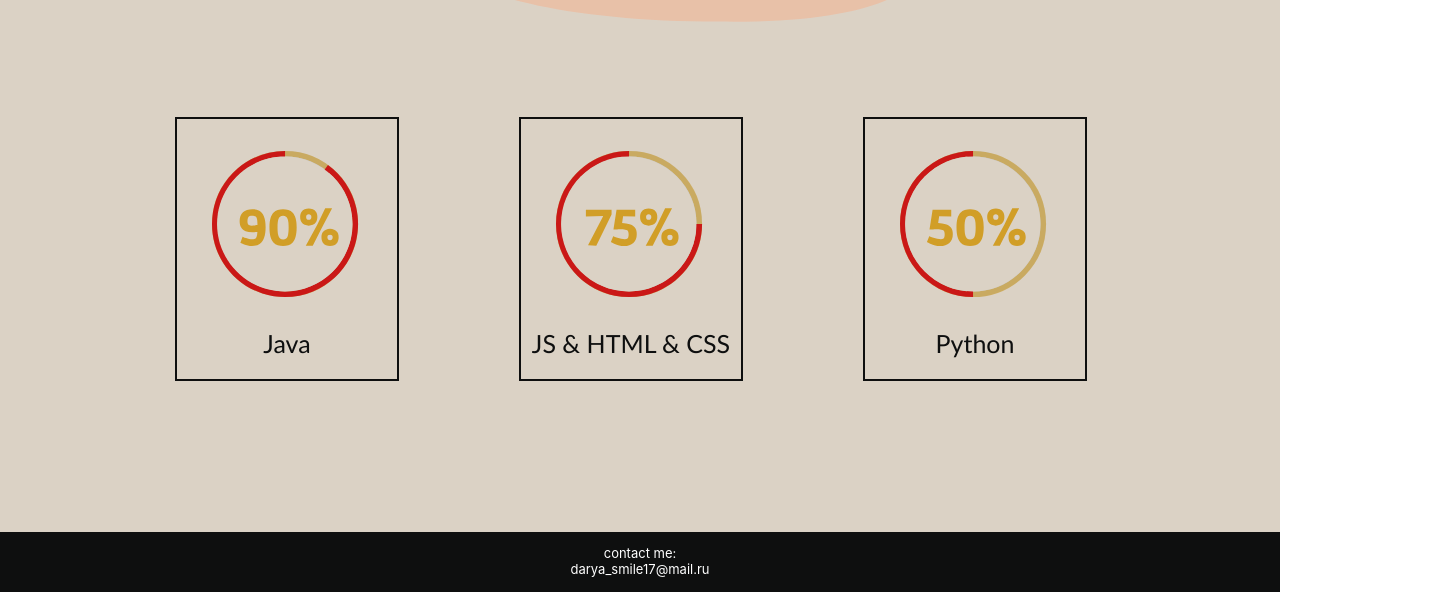
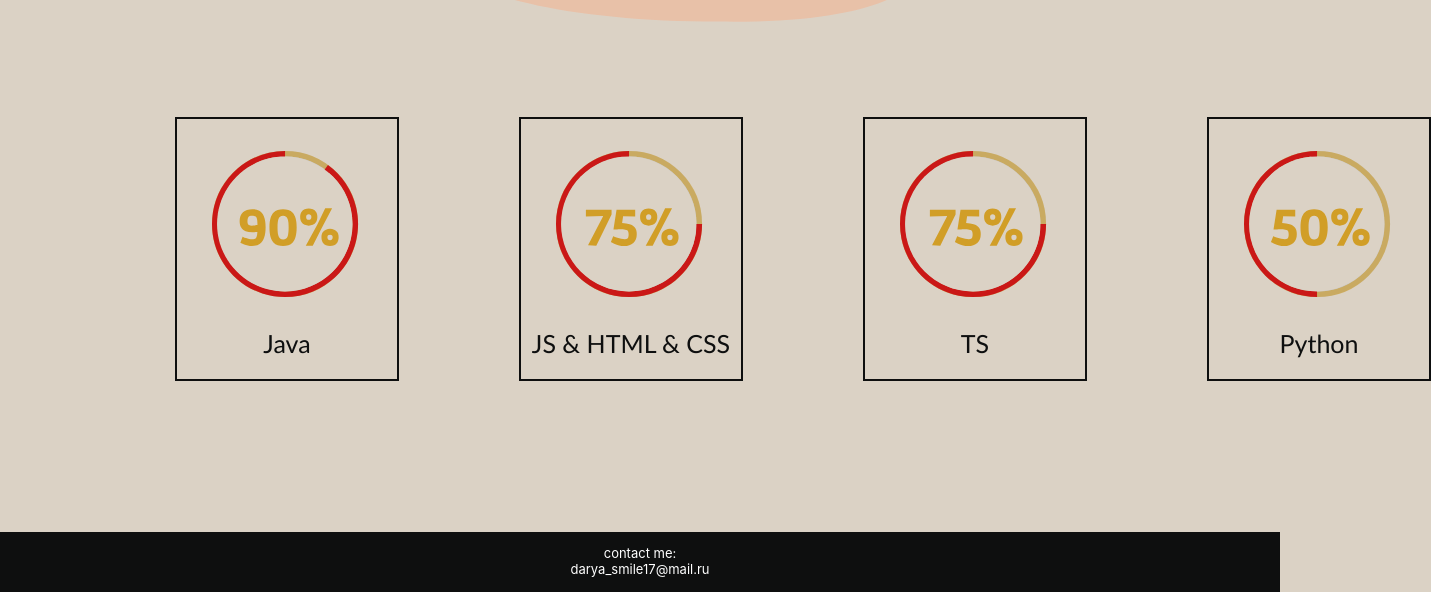
Before and after one commit to DaryaAutumn/site, a plain HTML site: page skills.html in a window 1280 px wide. Shown: the part 208-800 px from the top of the page, 1431 px wide, since content can reach past the window. Drawn offline with Linux system fonts and the light colour scheme.

Commit message:
feat: новый язык

```diff
--- a/skills.html
+++ b/skills.html
@@ -31,6 +31,10 @@
             <img src="img/dia_75.svg">
             <h3>JS & HTML & CSS</h3>
         </div>
+        <div id="TS">
+            <img src="img/dia_75.svg">
+            <h3>TS</h3>
+        </div>
         <div id="Python">
             <img src="img/dia_50.svg">
             <h3>Python</h3>
```
